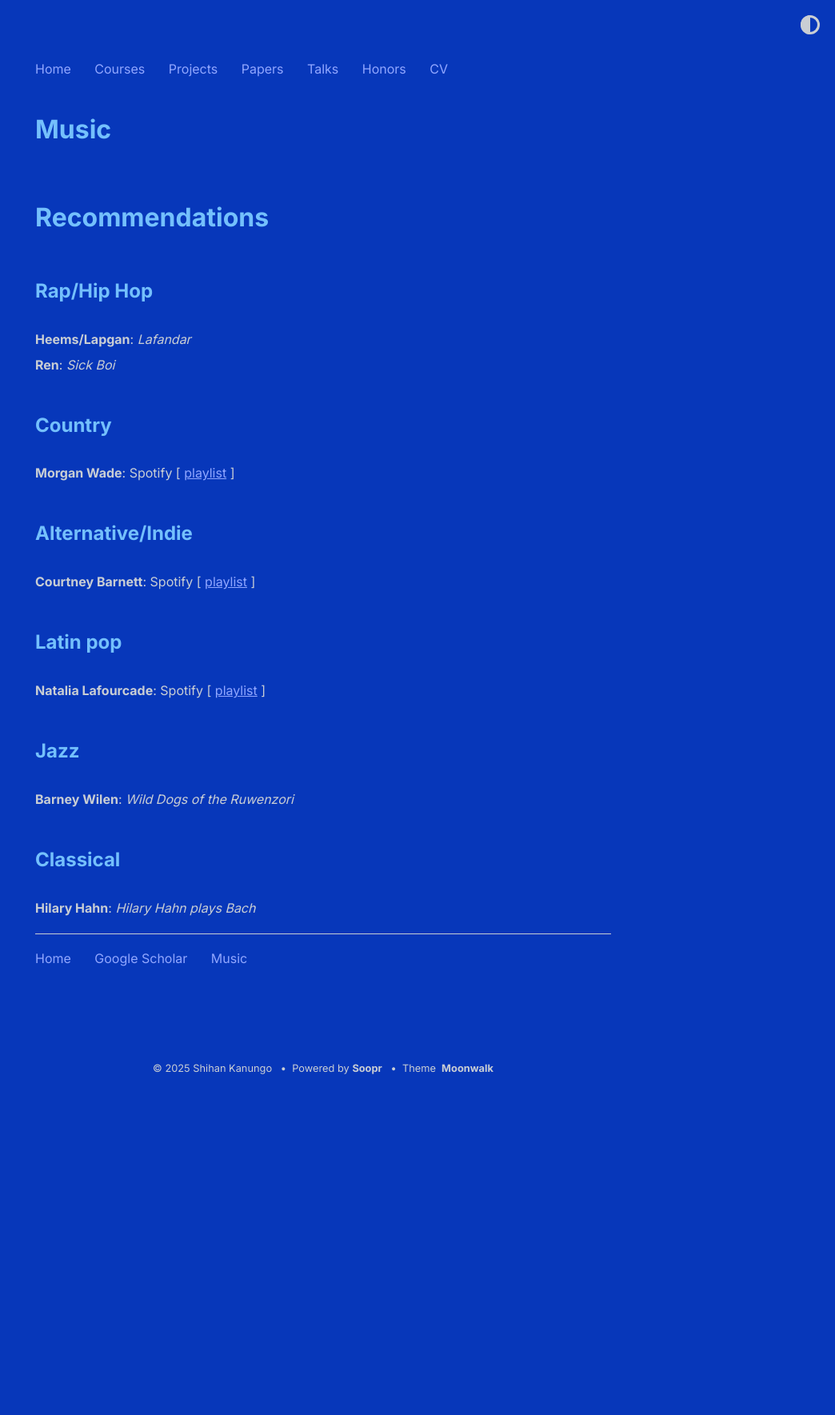
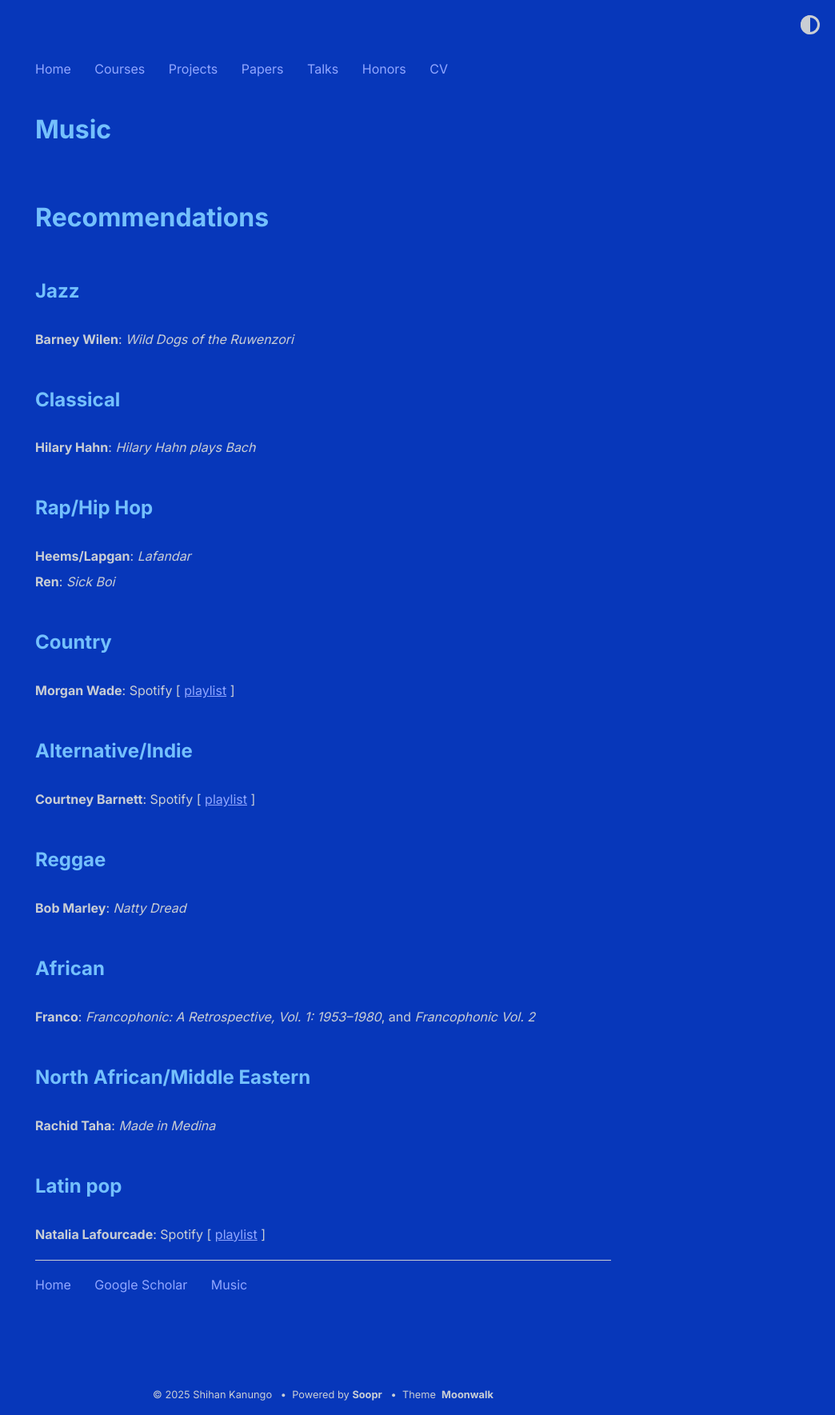
Before and after one commit to shihankanungo/shihankanungo.github.io, a Jekyll site: the page built from music.md, in a window 1280 px wide. Shown: the whole page at 80% size, without its empty margins (236-1280 px from the left). Built offline with Jekyll 4.4.1, drawn with Linux system fonts in a browser that asks for light colours; before the commit the page ends 1362 px from its top, so only the background shows below that.

Commit message:
Update music.md

```diff
--- a/music.md
+++ b/music.md
@@ -16,11 +22,14 @@ title: Music
 ## Alternative/Indie
 **Courtney Barnett**: Spotify \[ [playlist](https://open.spotify.com/playlist/0q3ljBMndxToa5p6pZ7sWY?si=90eb19868874496f) \] <br>
 
+## Reggae
+**Bob Marley**: *Natty Dread* <br>
+
+## African
+**Franco**: *Francophonic: A Retrospective, Vol. 1: 1953–1980*, and *Francophonic Vol. 2* <br>
+
+## North African/Middle Eastern
+**Rachid Taha**: *Made in Medina* <br>
+
 ## Latin pop
 **Natalia Lafourcade**: Spotify \[ [playlist](https://open.spotify.com/playlist/45eerYjFs35pW82ADG6sfZ?si=b159bff8c89d40ff) \] <br>
-
-## Jazz
-**Barney Wilen**: *Wild Dogs of the Ruwenzori* <br>
-
-## Classical
-**Hilary Hahn**: *Hilary Hahn plays Bach* <br>
```
Also changed, not shown: other parts of music.md (+6 -0 lines).
